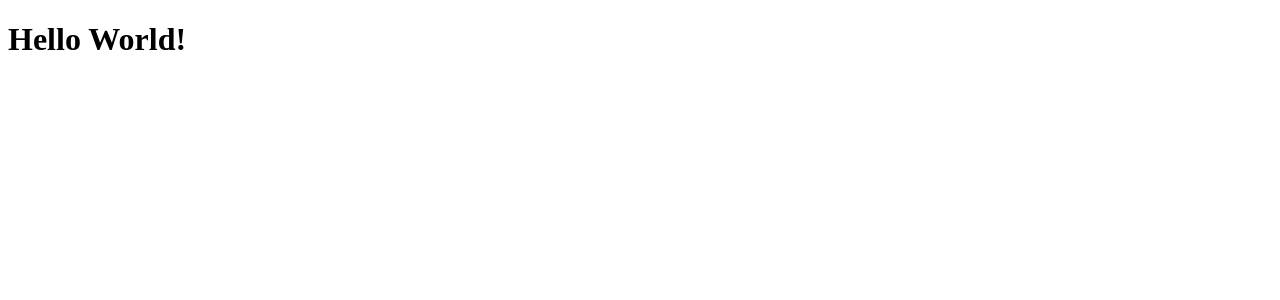
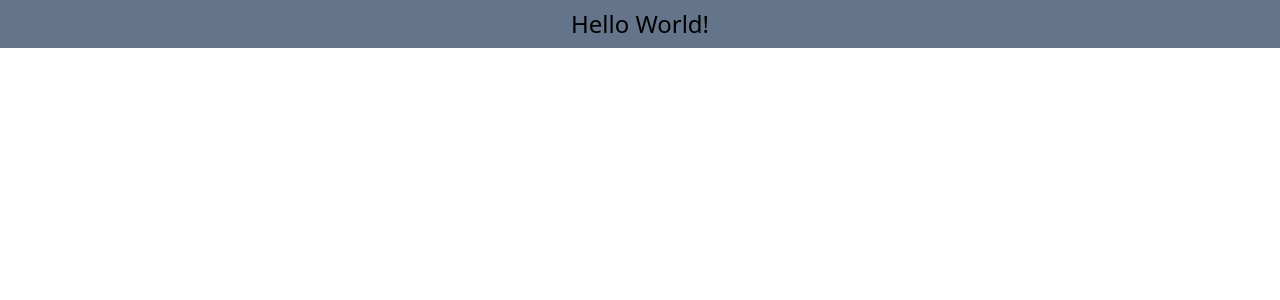
Before and after one commit to eduardamirelly/nlw-feedback-widget-browser, a React (Vite) app: page / in a window 1280 px wide. Shown: the top 300 px of the page. Built offline with nearby package versions, Linux system fonts and the light colour scheme.

Commit message:
:heavy_plus_sign: build: tailwindcss

```diff
--- a/package.json
+++ b/package.json
@@ -16,6 +16,9 @@
     "@types/react": "^18.0.0",
     "@types/react-dom": "^18.0.0",
     "@vitejs/plugin-react": "^1.3.0",
+    "autoprefixer": "^10.4.7",
+    "postcss": "^8.4.13",
+    "tailwindcss": "^3.0.24",
     "typescript": "^4.6.3",
     "vite": "^2.9.7"
   }
--- /dev/null
+++ b/postcss.config.js
@@ -0,0 +1,6 @@
+module.exports = {
+  plugins: {
+    tailwindcss: {},
+    autoprefixer: {},
+  },
+}
--- a/src/App.tsx
+++ b/src/App.tsx
@@ -1,6 +1,6 @@
 function App() {
   return (
-    <h1>Hello World!</h1>
+    <h1 className="title">Hello World!</h1>
   )
 }
 
--- /dev/null
+++ b/src/global.css
@@ -0,0 +1,7 @@
+@tailwind base;
+@tailwind components;
+@tailwind utilities;
+
+.title {
+    @apply bg-slate-500 flex justify-center py-2 text-2xl;
+}
--- a/src/main.tsx
+++ b/src/main.tsx
@@ -1,6 +1,7 @@
 import React from 'react'
 import ReactDOM from 'react-dom/client'
 import App from './App'
+import './global.css'
 
 ReactDOM.createRoot(document.getElementById('root')!).render(
   <React.StrictMode>
--- /dev/null
+++ b/tailwind.config.js
@@ -0,0 +1,7 @@
+module.exports = {
+  content: ["./src/**/*.tsx"],
+  theme: {
+    extend: {},
+  },
+  plugins: [],
+}
```
Also changed, not shown: 1 other file (tests, documents, lock files or other folders).
